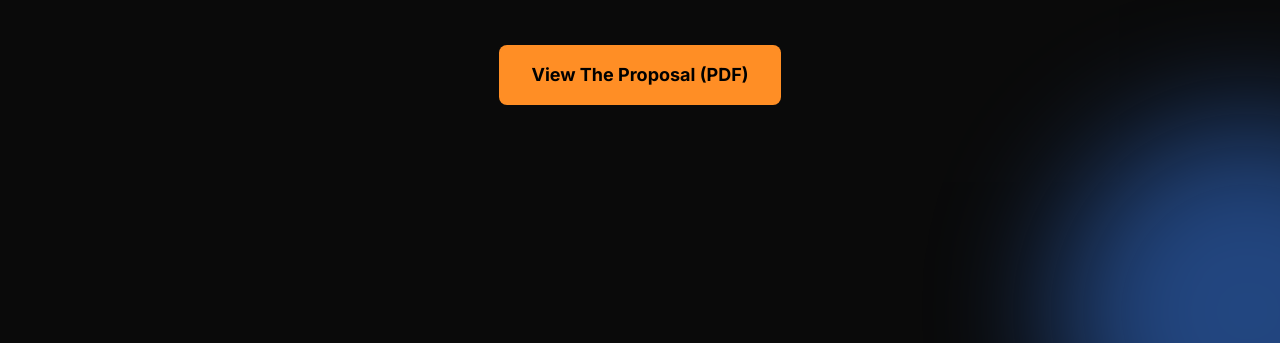
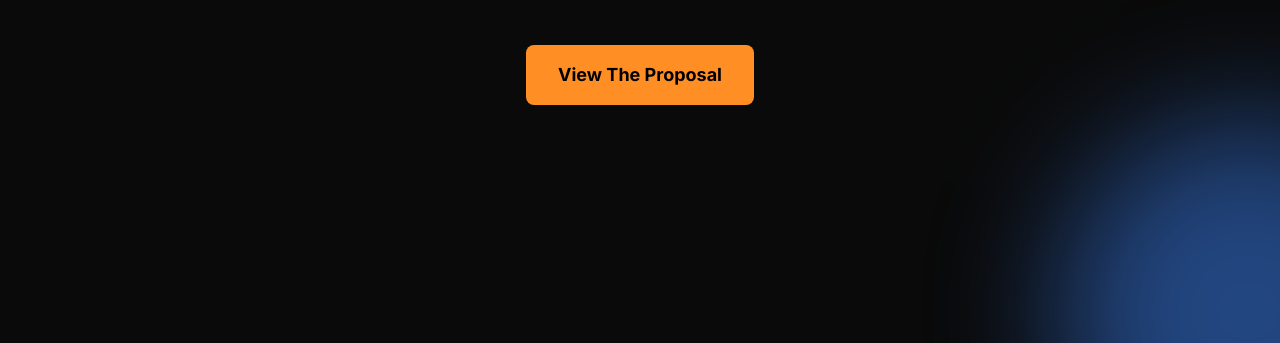
Before and after one commit to g2selec/presentation, a plain HTML site: page index.html in a window 1280 px wide. Shown: the part 457-800 px from the top of the page. Drawn offline with nearby package versions, Linux system fonts and the light colour scheme.

Commit message:
Update index.html

```diff
--- a/index.html
+++ b/index.html
@@ -111,7 +111,7 @@
         </p>
         <!-- MODIFIED BUTTON -->
         <a href="Internal server hosted AI assistance.pdf" target="_blank" class="mt-12 px-8 py-4 bg-accent-color text-black font-bold rounded-lg text-lg hover:scale-105 transform transition-transform duration-300">
-            View The Proposal (PDF)
+            View The Proposal
         </a>
     </header>
 
```
